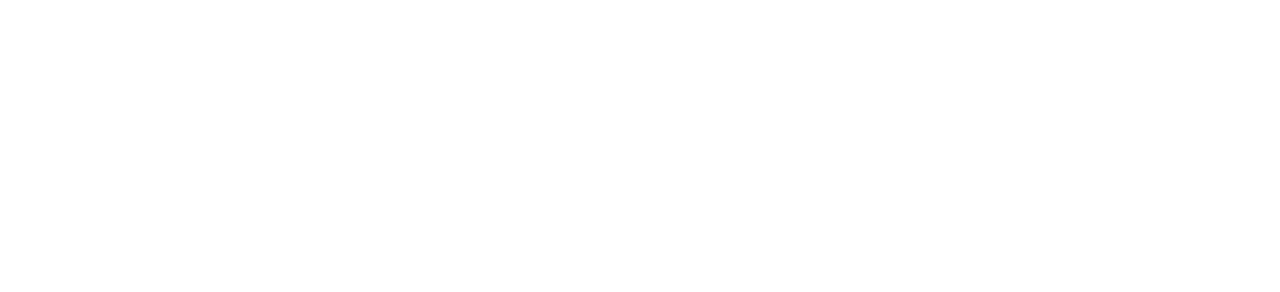
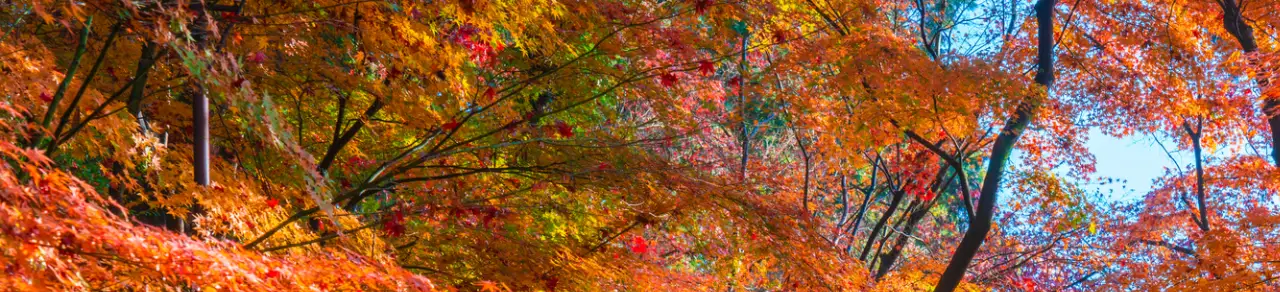
Before and after one commit to tenet64/uranai_aki, a plain HTML site: page index.html in a window 1280 px wide. Shown: the top 292 px of the page. Drawn offline with Linux system fonts and the light colour scheme; the site is published under a folder, as on GitHub Pages, so addresses that start at the root find nothing.

Commit message:
Update style.css

```diff
--- a/style.css
+++ b/style.css
@@ -7,7 +7,7 @@
       justify-content: center;
       align-items: center;
       transition: background 0.5s;
-      background-image: url(/image/aki.webp);
+      background-image: url(image/aki.webp);
     }
     h1 {
       color: #333;
```
